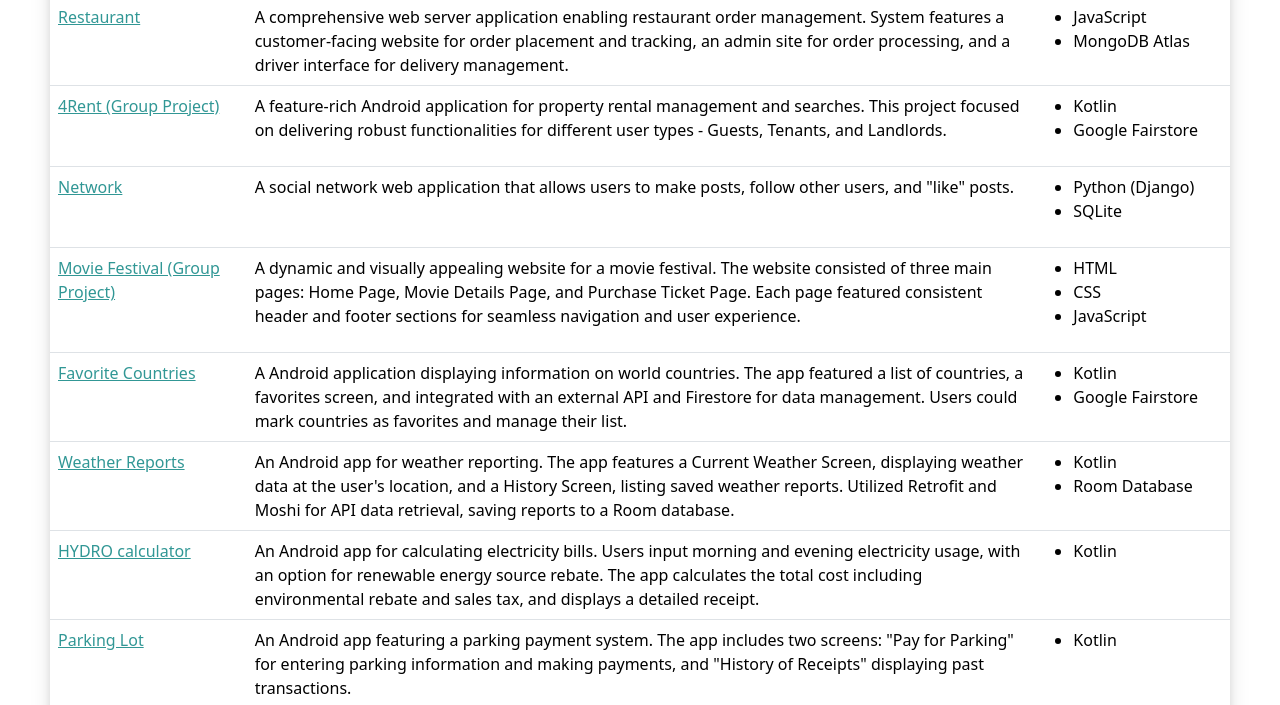
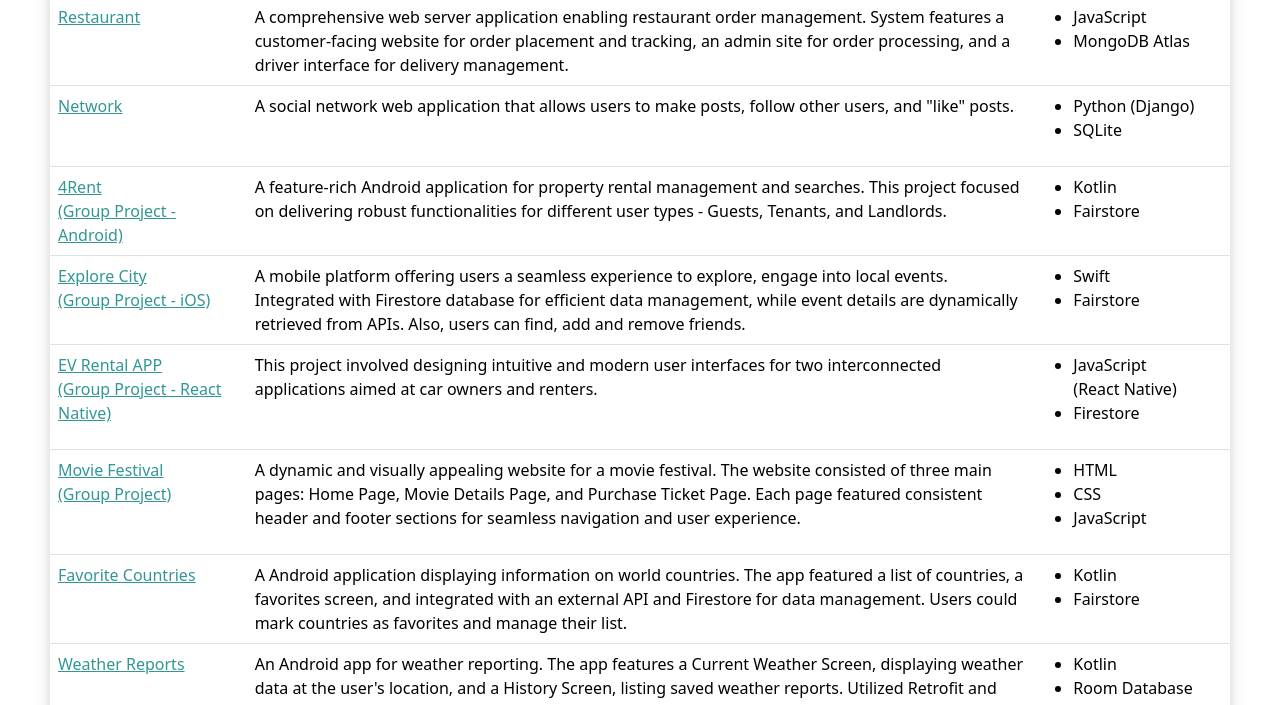
Before and after one commit to Fionajiangfj/Fionajiangfj.github.io, a plain HTML site: page index.html in a window 1280 px wide. Shown: the part 240-945 px from the top of the page. Drawn offline with nearby package versions, Linux system fonts and the light colour scheme.

Commit message:
added features

```diff
--- a/index.html
+++ b/index.html
@@ -1,21 +1,26 @@
 <!DOCTYPE html>
 
 <html lang="en">
+
 <head>
     <meta charset="utf-8">
     <meta name="viewport" content="width=device-width, initial-scale=1">
     <link rel="stylesheet" href="styles.css">
-        <link href="https://cdn.jsdelivr.net/npm/bootstrap@5.3.2/dist/css/bootstrap.min.css" rel="stylesheet" integrity="sha384-T3c6CoIi6uLrA9TneNEoa7RxnatzjcDSCmG1MXxSR1GAsXEV/Dwwykc2MPK8M2HN" crossorigin="anonymous">
+    <link href="https://cdn.jsdelivr.net/npm/bootstrap@5.3.2/dist/css/bootstrap.min.css" rel="stylesheet"
+        integrity="sha384-T3c6CoIi6uLrA9TneNEoa7RxnatzjcDSCmG1MXxSR1GAsXEV/Dwwykc2MPK8M2HN" crossorigin="anonymous">
     <script src="https://kit.fontawesome.com/b17ed72472.js" crossorigin="anonymous"></script>
 
     <title>Homepage</title>
 </head>
+
 <body>
     <header>
         <nav class="navbar bg-primary sticky-top">
                 <div id="nav-div-left">
-                    <a href="index.html">Personal Projects</a>
-                    <a href="Yan-Jiang.pdf">Resume</a>
+                    <a href="index.html">Home</a>
+                    <a href="./assets/docs/Yan-Jiang.pdf">Resume</a>
+                    <a href="./assets/docs/transcripts.pdf">Transcripts</a>
+                    <a href="./assets/docs/Dean-Letter.pdf">Recommendation Letter</a>
                 </div>
 
                 <div id="nav-div-social-icons">
@@ -53,7 +58,9 @@
                         </a>
                     </td class="col-8">
                     <td>
-                            A comprehensive web server application enabling restaurant order management. System features a customer-facing website for order placement and tracking, an admin site for order processing, and a driver interface for delivery management.
+                        A comprehensive web server application enabling restaurant order management. System features a
+                        customer-facing website for order placement and tracking, an admin site for order processing,
+                        and a driver interface for delivery management.
                     </td>
                     <td class="col-2">
                         <ul>
@@ -65,29 +72,13 @@
 
                 <tr>
                     <td>
-                            <a href="https://github.com/Fionajiangfj/GroupProject_4Rent">
-                                4Rent (Group Project)
-                            </a>
-                        </td>
-                        <td>
-                            A feature-rich Android application for property rental management and searches. This project focused on delivering robust functionalities for different user types - Guests, Tenants, and Landlords.
-                        </td>
-                        <td>
-                            <ul>
-                                <li>Kotlin</li>
-                                <li>Google Fairstore</li>
-                            </ul>
-                        </td>
-                    </tr>
-
-                    <tr>
-                        <td>
                         <a href="https://github.com/Fionajiangfj/network">
                             Network
                         </a>
                     </td>
                     <td>
-                            A social network web application that allows users to make posts, follow other users, and "like" posts.
+                        A social network web application that allows users to make posts, follow other users, and "like"
+                        posts.
                     </td>
                     <td>
                         <ul>
@@ -99,12 +90,70 @@
 
                 <tr>
                     <td>
-                            <a href="https://github.com/Fionajiangfj/GroupProject_MovieFestival">
-                                Movie Festival (Group Project)
+                        <a href="https://github.com/Fionajiangfj/GroupProject_4Rent">
+                            4Rent <br> (Group Project - Android)
                         </a>
                     </td>
                     <td>
-                            A dynamic and visually appealing website for a movie festival. The website consisted of three main pages: Home Page, Movie Details Page, and Purchase Ticket Page. Each page featured consistent header and footer sections for seamless navigation and user experience.
+                        A feature-rich Android application for property rental management and searches. This project
+                        focused on delivering robust functionalities for different user types - Guests, Tenants, and
+                        Landlords.
+                    </td>
+                    <td>
+                        <ul>
+                            <li>Kotlin</li>
+                            <li>Fairstore</li>
+                        </ul>
+                    </td>
+                </tr>
+
+                <tr>
+                    <td>
+                        <a href="https://github.com/Pabitapun23/Evene_G02">
+                            Explore City <br> (Group Project - iOS)
+                        </a>
+                    </td>
+                    <td>
+                        A mobile platform offering users a seamless experience to explore, engage into local events.
+                        Integrated with Firestore database for efficient data management, while event details are
+                        dynamically retrieved from APIs. Also, users can find, add and remove friends.
+                    </td>
+                    <td>
+                        <ul>
+                            <li>Swift</li>
+                            <li>Fairstore</li>
+                        </ul>
+                    </td>
+                </tr>
+
+                <tr>
+                    <td>
+                        <a href="https://github.com/Fionajiangfj/EV">
+                            EV Rental APP <br> (Group Project - React Native)
+                        </a>
+                    </td>
+                    <td>
+                        This project involved designing intuitive and modern user interfaces for two interconnected
+                        applications aimed at car owners and renters.
+                    </td>
+                    <td>
+                        <ul>
+                            <li>JavaScript <br> (React Native)</li>
+                            <li>Firestore</li>
+                        </ul>
+                    </td>
+                </tr>
+
+                <tr>
+                    <td>
+                        <a href="https://github.com/Fionajiangfj/GroupProject_MovieFestival">
+                            Movie Festival <br> (Group Project)
+                        </a>
+                    </td>
+                    <td>
+                        A dynamic and visually appealing website for a movie festival. The website consisted of three
+                        main pages: Home Page, Movie Details Page, and Purchase Ticket Page. Each page featured
+                        consistent header and footer sections for seamless navigation and user experience.
                     </td>
                     <td>
                         <ul>
@@ -122,12 +171,14 @@
                         </a>
                     </td>
                     <td>
-                            A Android application displaying information on world countries. The app featured a list of countries, a favorites screen, and integrated with an external API and Firestore for data management. Users could mark countries as favorites and manage their list.
+                        A Android application displaying information on world countries. The app featured a list of
+                        countries, a favorites screen, and integrated with an external API and Firestore for data
+                        management. Users could mark countries as favorites and manage their list.
                     </td>
                     <td>
                         <ul>
                             <li>Kotlin</li>
-                                <li>Google Fairstore</li>
+                            <li>Fairstore</li>
                         </ul>
                     </td>
                 </tr>
@@ -139,7 +190,9 @@
                         </a>
                     </td>
                     <td>
-                            An Android app for weather reporting. The app features a Current Weather Screen, displaying weather data at the user's location, and a History Screen, listing saved weather reports. Utilized Retrofit and Moshi for API data retrieval, saving reports to a Room database.
+                        An Android app for weather reporting. The app features a Current Weather Screen, displaying
+                        weather data at the user's location, and a History Screen, listing saved weather reports.
+                        Utilized Retrofit and Moshi for API data retrieval, saving reports to a Room database.
                     </td>
                     <td>
                         <ul>
@@ -156,7 +209,9 @@
                         </a>
                     </td>
                     <td>
-                            An Android app for calculating electricity bills. Users input morning and evening electricity usage, with an option for renewable energy source rebate. The app calculates the total cost including environmental rebate and sales tax, and displays a detailed receipt.
+                        An Android app for calculating electricity bills. Users input morning and evening electricity
+                        usage, with an option for renewable energy source rebate. The app calculates the total cost
+                        including environmental rebate and sales tax, and displays a detailed receipt.
                     </td>
                     <td>
                         <ul>
@@ -172,7 +227,9 @@
                         </a>
                     </td>
                     <td>
-                            An Android app featuring a parking payment system. The app includes two screens: "Pay for Parking" for entering parking information and making payments, and "History of Receipts" displaying past transactions.
+                        An Android app featuring a parking payment system. The app includes two screens: "Pay for
+                        Parking" for entering parking information and making payments, and "History of Receipts"
+                        displaying past transactions.
                     </td>
                     <td>
                         <ul>
@@ -188,7 +245,10 @@
                         </a>
                     </td>
                     <td>
-                            A full-stack web app for a library book borrowing system. The app features a home page displaying available books, a login page for user authentication, and a profile page showing borrowed books with a return option. It integrates two MongoDB collections for books and users, enabling users to borrow and return books.
+                        A full-stack web app for a library book borrowing system. The app features a home page
+                        displaying available books, a login page for user authentication, and a profile page showing
+                        borrowed books with a return option. It integrates two MongoDB collections for books and users,
+                        enabling users to borrow and return books.
                     </td>
                     <td>
                         <ul>
@@ -221,7 +281,9 @@
                         </a>
                     </td>
                     <td>
-                            An web app for calculating electricity bills. Users input on-peak and off-peak electricity usage, as well as province of residence. The app calculates the total cost including province rebate and sales tax, and displays a detailed receipt.
+                        An web app for calculating electricity bills. Users input on-peak and off-peak electricity
+                        usage, as well as province of residence. The app calculates the total cost including province
+                        rebate and sales tax, and displays a detailed receipt.
                     </td>
                     <td>
                         <ul>
@@ -250,6 +312,9 @@
         </table>
     </main>
 
-        <script src="https://cdn.jsdelivr.net/npm/bootstrap@5.3.2/dist/js/bootstrap.bundle.min.js" integrity="sha384-C6RzsynM9kWDrMNeT87bh95OGNyZPhcTNXj1NW7RuBCsyN/o0jlpcV8Qyq46cDfL" crossorigin="anonymous"></script>
+    <script src="https://cdn.jsdelivr.net/npm/bootstrap@5.3.2/dist/js/bootstrap.bundle.min.js"
+        integrity="sha384-C6RzsynM9kWDrMNeT87bh95OGNyZPhcTNXj1NW7RuBCsyN/o0jlpcV8Qyq46cDfL"
+        crossorigin="anonymous"></script>
 </body>
+
 </html>
```
Also changed, not shown: 4 other files. Lines whose indentation alone changed are shown as unchanged.
